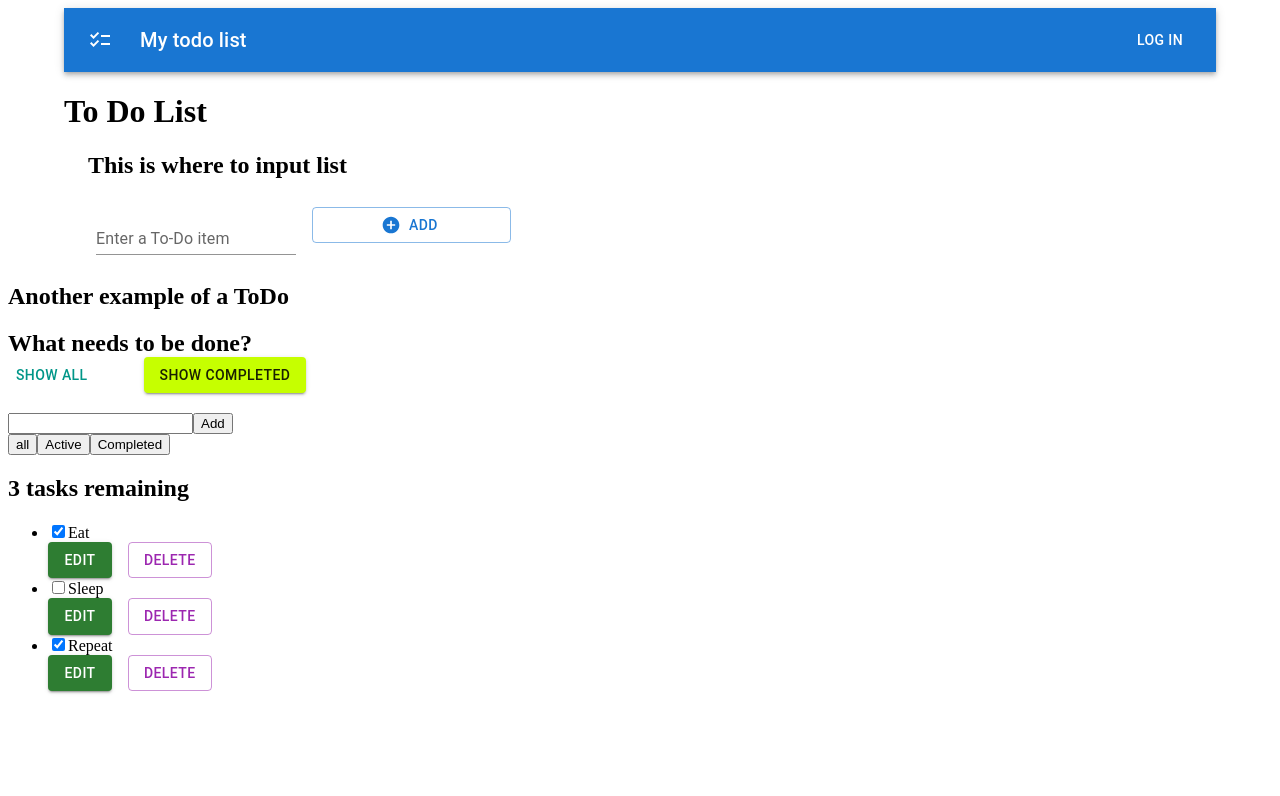
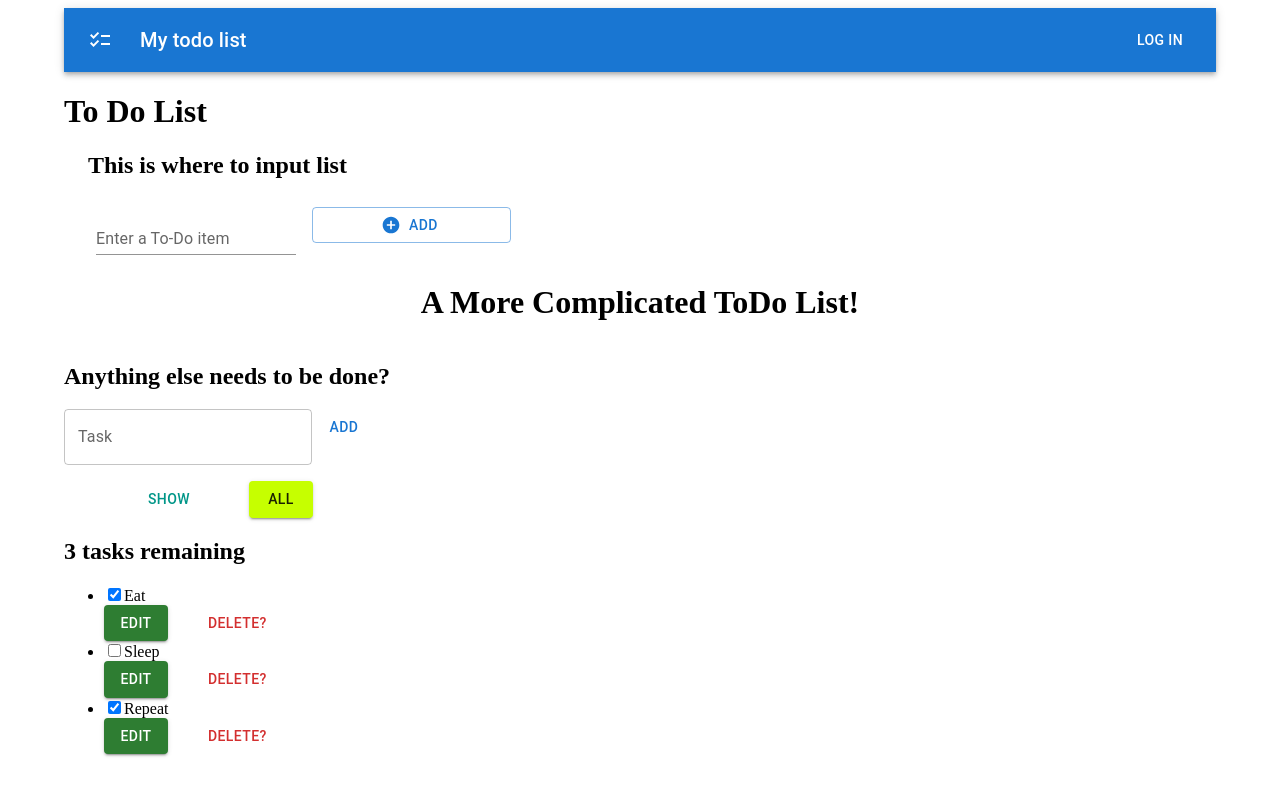
Before and after one commit to SICelineChan/react_todolist, a React (Vite) app: page / in a window 1280 px wide. Shown: the top 796 px of the page. Built offline with nearby package versions, Linux system fonts and the light colour scheme.

Commit message:
complicated list done except filter buttons

```diff
--- a/package.json
+++ b/package.json
@@ -14,6 +14,7 @@
     "@emotion/styled": "^11.11.0",
     "@mui/icons-material": "^5.11.16",
     "@mui/material": "^5.13.6",
+    "nanoid": "^4.0.2",
     "react": "^18.2.0",
     "react-dom": "^18.2.0"
   },
--- a/src/App.jsx
+++ b/src/App.jsx
@@ -9,11 +9,13 @@ import ToDoItem from "./components/ToDoItem";
 import ToDo from "./components/ToDo";
 import "./someStyles.css";
 import FilterBtn from "./components/FilterBtn";
+import TaskListForm from "./components/TaskListForm";
+import { nanoid } from "nanoid";
+
+import Grid from "@mui/material/Unstable_Grid2";
 
 function App(props) {
   const [items, setItems] = useState([]);
-
-  const [tasks, settasks] = useState();
 
   function addItem(textInput) {
     setItems((prevItems) => {
@@ -29,14 +31,51 @@ function App(props) {
     });
   }
 
-  const taskList = props.tasks.map((task) => (
+  const [tasks, setTasks] = useState(props.tasks);
+  const taskList = tasks.map((task) => (
     <ToDo
       id={task.id}
-      key={task.id}
       name={task.name}
       completed={task.completed}
+      key={task.id}
+      toggleTaskCompleted={toggleTaskCompleted}
+      deleteTask={deleteTask}
+      editTask={editTask}
     />
   ));
+
+  function toggleTaskCompleted(id) {
+    const updatedTasks = tasks.map((task) => {
+      if (id === task.id) {
+        return { ...task, completed: !task.completed };
+      }
+      return task;
+    });
+    setTasks(updatedTasks);
+  }
+  function addingTask(name) {
+    const newTask = { id: `todo-${nanoid()}`, name, completed: false };
+    setTasks([...tasks, newTask]);
+  }
+
+  function editTask(id, newName) {
+    const editedTaskList = tasks.map((task) => {
+      if (id === task.id) {
+        return { ...task, name: newName };
+      }
+      return task;
+    });
+    setTasks(editedTaskList);
+  }
+
+  function deleteTask(id) {
+    console.log(id);
+    const remainingTasks = tasks.filter((task) => id !== task.id);
+    setTasks(remainingTasks);
+  }
+
+  const tasksNoun = taskList.length !== 1 ? "tasks" : "task";
+  const headingText = `${taskList.length} ${tasksNoun} remaining`;
 
   return (
     <>
@@ -60,43 +99,18 @@ function App(props) {
         </div>
       </Container>
 
-      <h2>Another example of a ToDo</h2>
-      <form>
-        <h2 className="label-wrapper">
-          <label htmlFor="new-todo-input" className="label__lg">
-            What needs to be done?
-          </label>
-          <FilterBtn></FilterBtn>
-        </h2>
-        <input
-          type="text"
-          id="new-todo-input"
-          className="input input__lg"
-          name="text"
-          autoComplete="off"
-        />
-        <button type="submit" className="btn btn__primary btn__lg">
-          Add
-        </button>
-      </form>
-      <div className="filters btn-group stack-exception">
-        <button type="button" className="btn toggle-btn" aria-pressed="true">
-          <span className="visually-hidden">Show </span>
-          <span>all</span>
-          <span className="visually-hidden"> tasks</span>
-        </button>
-        <button type="button" className="btn toggle-btn" aria-pressed="false">
-          <span className="visually-hidden">Show </span>
-          <span>Active</span>
-          <span className="visually-hidden"> tasks</span>
-        </button>
-        <button type="button" className="btn toggle-btn" aria-pressed="false">
-          <span className="visually-hidden">Show </span>
-          <span>Completed</span>
-          <span className="visually-hidden"> tasks</span>
-        </button>
-      </div>
-      <h2 id="list-heading">3 tasks remaining</h2>
+      <Container maxWidth="lg">
+        <h1 style={{ textAlign: "center" }}>A More Complicated ToDo List!</h1>
+        <Grid container spacing={2} columns={16}>
+          <Grid md={8}>
+            <TaskListForm addingTask={addingTask} />
+          </Grid>
+          <Grid xs={8} mdOffset={1}>
+            <FilterBtn />
+          </Grid>
+        </Grid>
+
+        <h2 id="list-heading">{headingText}</h2>
         <div>
           <ul
             role="list"
@@ -106,6 +120,7 @@ function App(props) {
             {taskList}
           </ul>
         </div>
+      </Container>
     </>
   );
 }
--- a/src/components/FilterBtn.jsx
+++ b/src/components/FilterBtn.jsx
@@ -20,10 +20,12 @@ export default function FilterBtn() {
           aria-pressed="true"
           color="primary"
         >
-          show all
+          show
         </Button>
         <Button variant="contained" color="secondary">
-          show completed
+          <span className="visually-hidden">Show </span>
+          <span>all </span>
+          <span className="visually-hidden"> tasks</span>
         </Button>
       </Stack>
     </ThemeProvider>
--- a/src/components/TaskListForm.jsx
+++ b/src/components/TaskListForm.jsx
@@ -1,24 +1,42 @@
+/* eslint-disable react/prop-types */
+import { Button } from "@mui/material";
 import TextField from "@mui/material/TextField";
+import { useState } from "react";
 
-export default function TaskListForm() {
+export default function TaskListForm(props) {
+  const [name, setName] = useState("");
+
+  function handleChange(e) {
+    setName(e.target.value);
+  }
+
+  function handleSubmit(e) {
+    e.preventDefault();
+    props.addingTask(name);
+    setName("");
+  }
+
   return (
-    <form>
+    <form onSubmit={handleSubmit}>
       <h2 className="label-wrapper">
         <label htmlFor="new-todo-input" className="label__lg">
           Anything else needs to be done?
         </label>
       </h2>
-      <input
+
+      <TextField
         type="text"
         id="new-todo-input"
-        className="input input__lg"
         name="text"
         autoComplete="off"
+        value={name}
+        onChange={handleChange}
+        label="Task"
+        variant="outlined"
       />
-      <TextField id="outlined-basic" label="Outlined" variant="outlined" />
-      <button type="submit" className="btn btn__primary btn__lg">
+      <Button type="submit" className="btn btn__primary btn__lg">
         Add
-      </button>
+      </Button>
     </form>
   );
 }
--- a/src/components/ToDo.jsx
+++ b/src/components/ToDo.jsx
@@ -1,7 +1,9 @@
+/* eslint-disable no-undef */
 /* eslint-disable react/prop-types */
 import Button from "@mui/material/Button";
 // import { createTheme, ThemeProvider } from "@mui/material/styles";
 import Stack from "@mui/material/Stack";
+import { useState } from "react";
 // import { teal, pink } from "@mui/material/colors";
 
 // const theme = createTheme({
@@ -12,26 +14,103 @@ import Stack from "@mui/material/Stack";
 // });
 
 export default function ToDo(props) {
+  const [isEditing, setIsEditing] = useState(false);
+  const [newName, setNewName] = useState("");
+
+  function handleChange(e) {
+    setNewName(e.target.value);
+  }
+
+  function handleSubmit(e) {
+    e.preventDefault();
+    props.editTask(props.id, newName);
+    setNewName("");
+    setIsEditing(false);
+  }
+
+  const editingTemplate = (
+    <form onSubmit={handleSubmit}>
+      <div>
+        <label htmlFor={props.id}>New Task for {props.name}</label>
+        <input
+          id={props.id}
+          type="text"
+          value={newName}
+          onChange={handleChange}
+        />
+      </div>
+      <div>
+        <Button type="button" onClick={() => setIsEditing(false)}>
+          Cancel
+          <span className="visually-hidden">remaining {props.name}</span>
+        </Button>
+        <Button type="submit">
+          Save
+          <span className="visually-hidden">new task for {props.name}</span>
+        </Button>
+      </div>
+    </form>
+  );
+  const viewTemplate = (
+    <div>
+      <input
+        id={props.id}
+        type="checkbox"
+        defaultChecked={props.completed}
+        onChange={() => props.toggleTaskCompleted(props.id)}
+      />
+      <label htmlFor={props.id}>{props.name}</label>
+      <Stack direction="row" spacing={4}>
+        <Button
+          type="button"
+          variant="contained"
+          color="success"
+          onClick={() => setIsEditing(true)}
+        >
+          Edit
+          <span className="visually-hidden">{props.name}</span>
+        </Button>
+        <Button
+          onClick={() => props.deleteTask(props.id)}
+          type="button"
+          color="error"
+        >
+          Delete?
+        </Button>
+      </Stack>
+    </div>
+  );
+
   return (
     // <ThemeProvider theme={theme}>
-    <li className="todo stack-small">
-      <div>
-        <input id={props.id} type="checkbox" defaultChecked={props.completed} />
-        <label className="todo-label" htmlFor={props.id}>
-          {props.name}
-        </label>
-      </div>
-      <div>
-        <Stack direction="row" spacing={2}>
-          <Button variant="contained" color="success">
-            Edit <span className="visually-hidden">{props.name}</span>
-          </Button>
-          <Button variant="outlined" color="secondary">
-            Delete <span className="visually-hidden">{props.name}</span>
-          </Button>
-        </Stack>
-      </div>
-    </li>
+    <li className="todo">{isEditing ? editingTemplate : viewTemplate}</li>
+    // <li className="todo stack-small">
+    //   <div>
+    //     <input
+    //       id={props.id}
+    //       type="checkbox"
+    //       defaultChecked={props.completed}
+    //       onChange={() => props.toggleTaskCompleted(props.id)}
+    //     />
+    //     <label className="todo-label" htmlFor={props.id}>
+    //       {props.name}
+    //     </label>
+    //   </div>
+    //   <div>
+    //     <Stack direction="row" spacing={2}>
+    //       <Button variant="contained" color="success">
+    //         Edit <span className="visually-hidden">{props.name}</span>
+    //       </Button>
+    //       <Button
+    //         variant="outlined"
+    //         color="secondary"
+    //         onClick={() => props.deleteTask(props.id)}
+    //       >
+    //         Delete <span className="visually-hidden">{props.name}</span>
+    //       </Button>
+    //     </Stack>
+    //   </div>
+    // </li>
     // </ThemeProvider>
   );
 }
--- a/src/components/ToDoInput.jsx
+++ b/src/components/ToDoInput.jsx
@@ -11,6 +11,7 @@ export default function ToDoInput(props) {
 
   function handleAddButton(e) {
     const newToDo = e.target.value;
+    console.log(e.target.value);
     setTextInput(newToDo);
   }
   return (
--- a/src/main.jsx
+++ b/src/main.jsx
@@ -1,3 +1,4 @@
+/* eslint-disable react-refresh/only-export-components */
 import React from "react";
 import ReactDOM from "react-dom/client";
 import App from "./App.jsx";
```
Also changed, not shown: 1 other file (tests, documents, lock files or other folders). Lines whose indentation alone changed are shown as unchanged.
